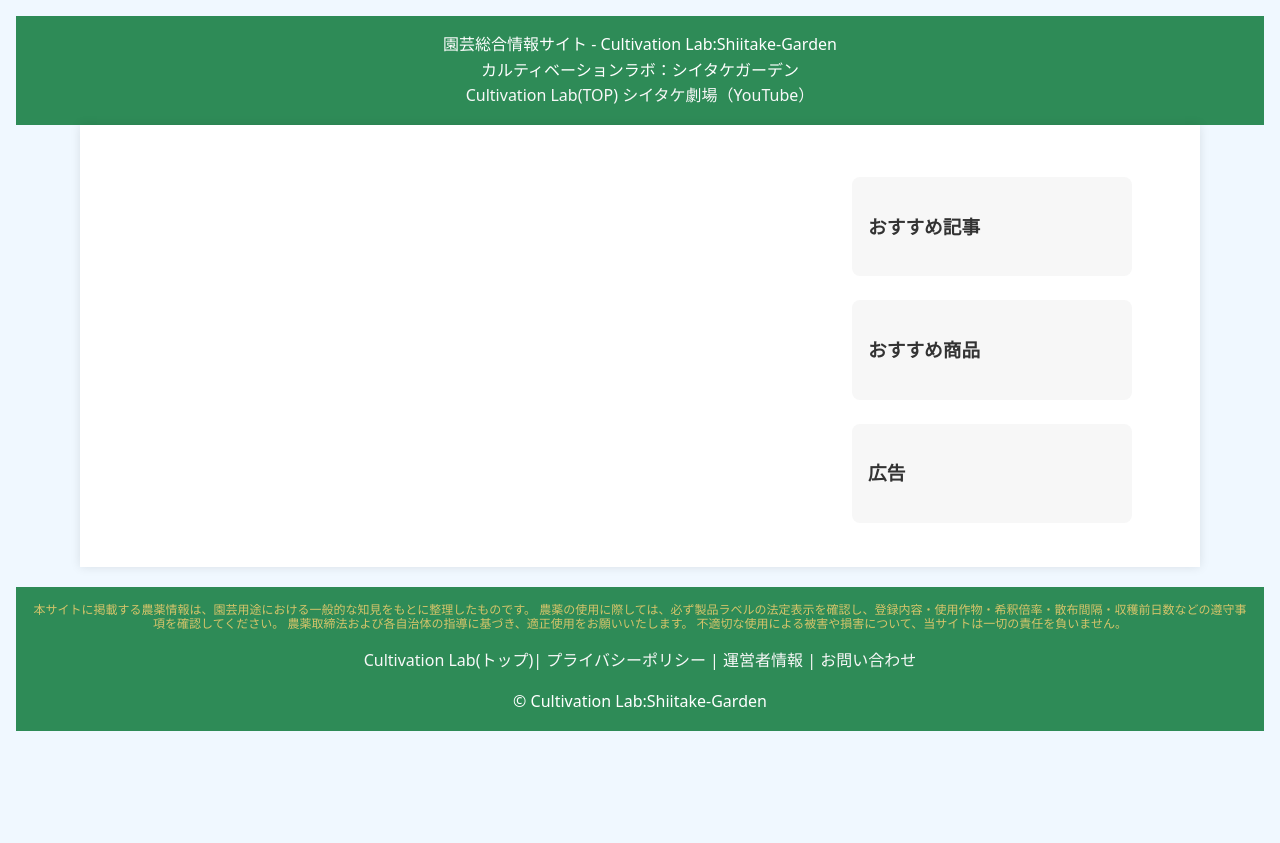
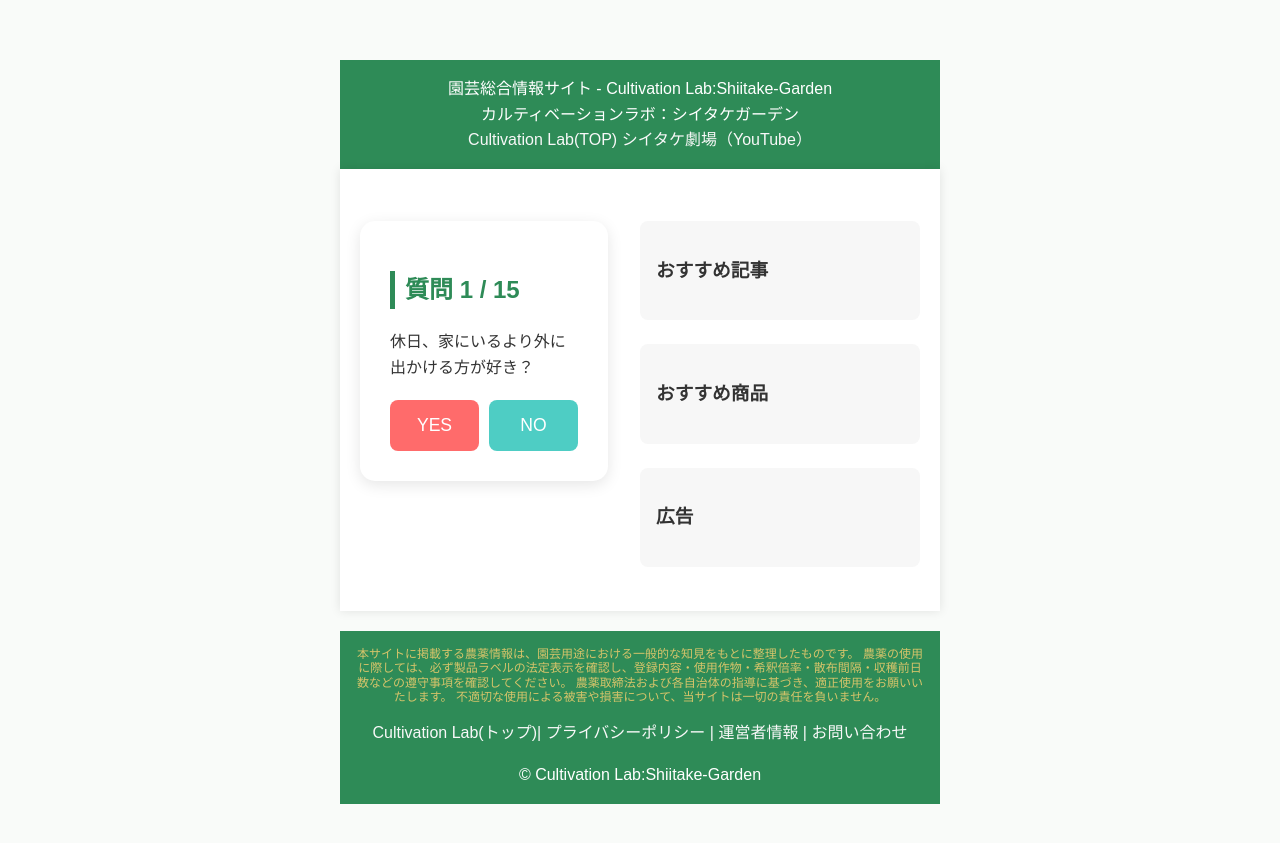
Before and after one commit to shiitake-garden/shiitake-garden.github.io, a Jekyll site: the page built from contents/fortune/yasaiuranai.html, in a window 1280 px wide. Shown: the top 843 px of the page. Built offline with Jekyll 4.4.1, drawn with Linux system fonts in a browser that asks for light colours; some of the changed lines change nothing that is shown.

Commit message:
Update yasaiuranai.html

```diff
--- a/contents/fortune/yasaiuranai.html
+++ b/contents/fortune/yasaiuranai.html
@@ -10,11 +10,51 @@ title: カルティベーションラボ
 <body>
 <!--ここから記事-->
 <section class="article-layout">
+  <article class="article-main">
+  <!--占い本体-->
+  <head>
+    <meta charset="UTF-8">
+    <title>本格！野菜占い</title>
+    <style>
+        body { font-family: sans-serif; max-width: 600px; margin: 40px auto; padding: 20px; line-height: 1.6; background-color: #f9fbf9; }
+        .card { background: white; padding: 30px; border-radius: 15px; box-shadow: 0 4px 15px rgba(0,0,0,0.1); }
+        .btn-container { display: flex; gap: 10px; margin-top: 20px; }
+        button { flex: 1; padding: 15px; font-size: 1.1em; cursor: pointer; border-radius: 8px; border: none; transition: 0.2s; }
+        .btn-yes { background-color: #ff6b6b; color: white; }
+        .btn-no { background-color: #4ecdc4; color: white; }
+        button:hover { opacity: 0.8; transform: translateY(-2px); }
+        #result { display: none; }
+        .job-tag { display: inline-block; background: #e0f2f1; padding: 5px 10px; border-radius: 5px; margin-right: 5px; font-size: 0.9em; }
+    </style>
+</head>
+<body>
 
-  <article class="article-main">
+<div class="card">
+    <div id="quiz-part">
+        <h2 id="q-number">質問 1 / 15</h2>
+        <p id="q-text">読み込み中...</p>
+        <div class="btn-container">
+            <button class="btn-yes" onclick="answer(true)">YES</button>
+            <button class="btn-no" onclick="answer(false)">NO</button>
+        </div>
+    </div>
 
+    <div id="result">
+        <h2>あなたの野菜タイプは...</h2>
+        <h1 id="res-name" style="color: #2e7d32;">野菜名</h1>
+        <p id="res-desc">性格文がここに入ります。</p>
+        <h3>向いている職業</h3>
+        <div id="res-jobs"></div>
+        <hr>
+        <button onclick="location.reload()">もう一度占う</button>
+    </div>
+</div>
+
+
+
+
+  <!--占いここまで-->
   </article>
-
   <!--ここからサイドバー-->
   <aside class="article-sidebar">
 
@@ -43,6 +83,83 @@ title: カルティベーションラボ
   </aside>
 
 </section>
+<!--ここから占いスクリプト-->
+<script>
+    let questions = [];
+    let vegetables = [];
+    let currentIdx = 0;
+    let userScore = { A: 0, H: 0, S: 0 };
 
+    // CSVをパースする関数
+    function parseCSV(text) {
+        const lines = text.trim().split('\n');
+        return lines.slice(1).map(line => line.split(',').map(s => s.trim()));
+    }
+
+    // データの読み込み
+    async function init() {
+        const [qRes, vRes] = await Promise.all([
+            fetch('questions.csv').then(r => r.text()),
+            fetch('vegetables.csv').then(r => r.text())
+        ]);
+
+        questions = parseCSV(qRes);
+        vegetables = parseCSV(vRes);
+        showQuestion();
+    }
+
+    function showQuestion() {
+        if (currentIdx < questions.length) {
+            document.getElementById('q-number').innerText = `質問 ${currentIdx + 1} / ${questions.length}`;
+            document.getElementById('q-text').innerText = questions[currentIdx][1];
+        } else {
+            showResult();
+        }
+    }
+
+    function answer(isYes) {
+        const q = questions[currentIdx];
+        const attr = q[2].charAt(0); // "A (外向)" から "A" を取得
+        const points = isYes ? parseInt(q[3]) : parseInt(q[4]);
+        userScore[attr] += points;
+
+        currentIdx++;
+        showQuestion();
+    }
+
+    function showResult() {
+        document.getElementById('quiz-part').style.display = 'none';
+        document.getElementById('result').style.display = 'block';
+
+        let nearestVeg = null;
+        let minDistance = Infinity;
+
+        vegetables.forEach(v => {
+            const vScore = { A: parseInt(v[5]), H: parseInt(v[6]), S: parseInt(v[7]) };
+            // ユークリッド距離の計算
+            const distance = Math.sqrt(
+                Math.pow(userScore.A - vScore.A, 2) +
+                Math.pow(userScore.H - vScore.H, 2) +
+                Math.pow(userScore.S - vScore.S, 2)
+            );
+
+            if (distance < minDistance) {
+                minDistance = distance;
+                nearestVeg = v;
+            }
+        });
+
+        document.getElementById('res-name').innerText = nearestVeg[0];
+        document.getElementById('res-desc').innerText = nearestVeg[1];
+
+        const jobsDiv = document.getElementById('res-jobs');
+        [nearestVeg[2], nearestVeg[3], nearestVeg[4]].forEach(job => {
+            if(job) jobsDiv.innerHTML += `<span class="job-tag">${job}</span>`;
+        });
+    }
+
+    init();
+</script>
+  <!--ここまで占いスクリプト-->
 </body>
 </html>
```
